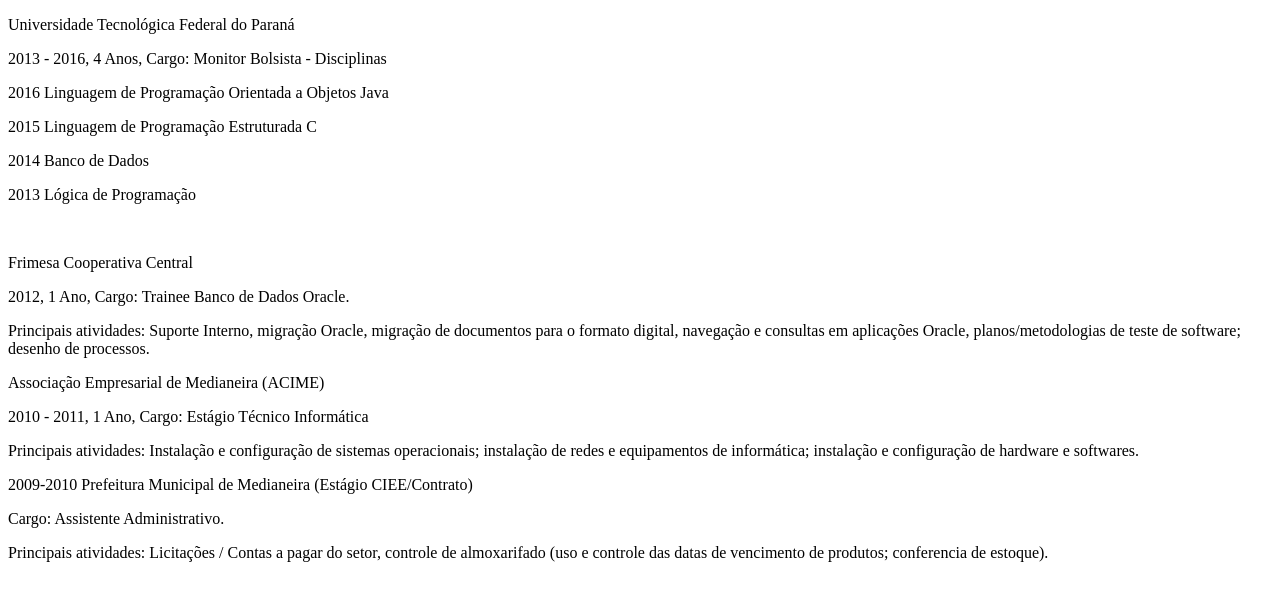
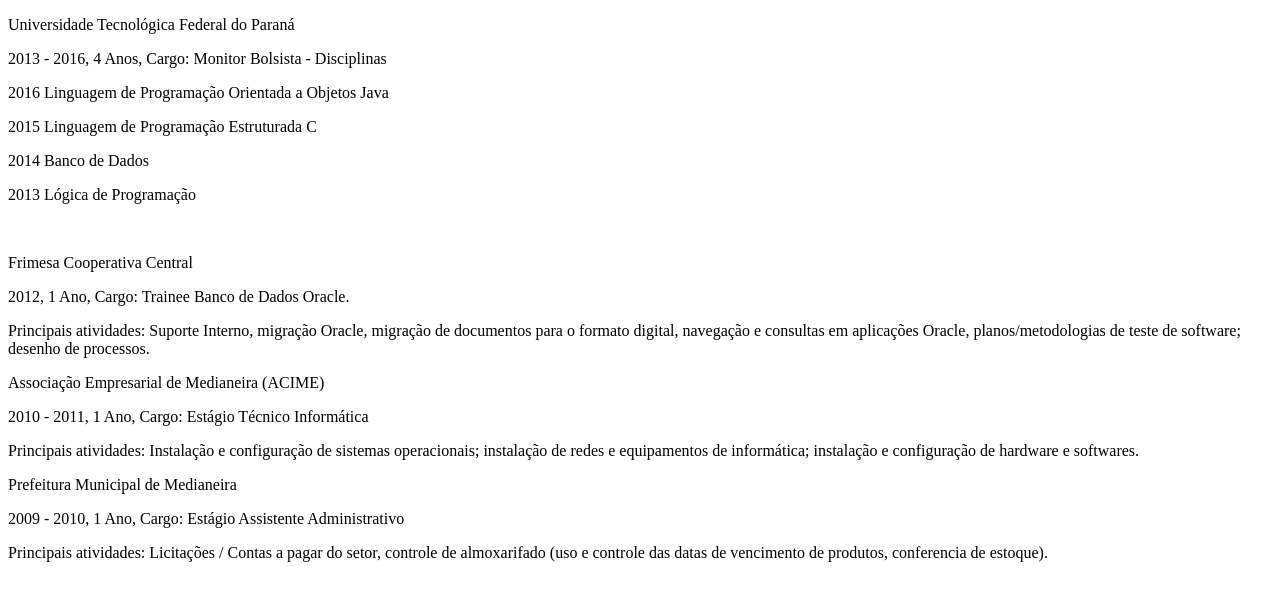
Before and after one commit to rvsfara/rvsfara.github.io, a plain HTML site: page experiencia.html in a window 1280 px wide. Drawn offline with Linux system fonts and the light colour scheme.

```diff
--- a/experiencia.html
+++ b/experiencia.html
@@ -22,19 +22,10 @@
 de sistemas operacionais; instalação de redes e equipamentos de informática; instalação
 e configuração de hardware e softwares.</p>
 
-<p class=MsoNormal style='line-height:normal;border:none'><span
-style='font-size:12.0pt;color:black'>2009-2010 Prefeitura Municipal de
-Medianeira (Estágio CIEE/Contrato) </span></p>
-
-<p class=MsoNormal style='line-height:normal;border:none'><span
-style='font-size:12.0pt;color:black'>Cargo: Assistente Administrativo.</span></p>
-
-<p class=MsoNormal style='line-height:normal;border:none'><span
-style='font-size:12.0pt;color:black'>Principais atividades: Licitações / Contas
-a pagar do setor, controle de almoxarifado (uso e controle das datas de
-vencimento de produtos; conferencia de estoque). </span></p>
-
-<p class=MsoNormal style='line-height:normal;border:none'><span
-style='font-size:12.0pt;color:black'>&nbsp;</span></p>
+<p>Prefeitura Municipal de Medianeira</p>
+<p>2009 - 2010, 1 Ano, Cargo: Estágio Assistente Administrativo</p>
+<p>Principais atividades: Licitações / Contas a pagar do setor,
+controle de almoxarifado (uso e controle das datas de vencimento de produtos,
+conferencia de estoque).</p>
 </body>
 </html>
```
Also changed, not shown: bkp_old/index_checkbox.html (renamed from index_checkbox.html), bkp_old/index_longo.html (renamed from index_longo.html), script/botoes.js (renamed from botoes.js), 7 other files.
